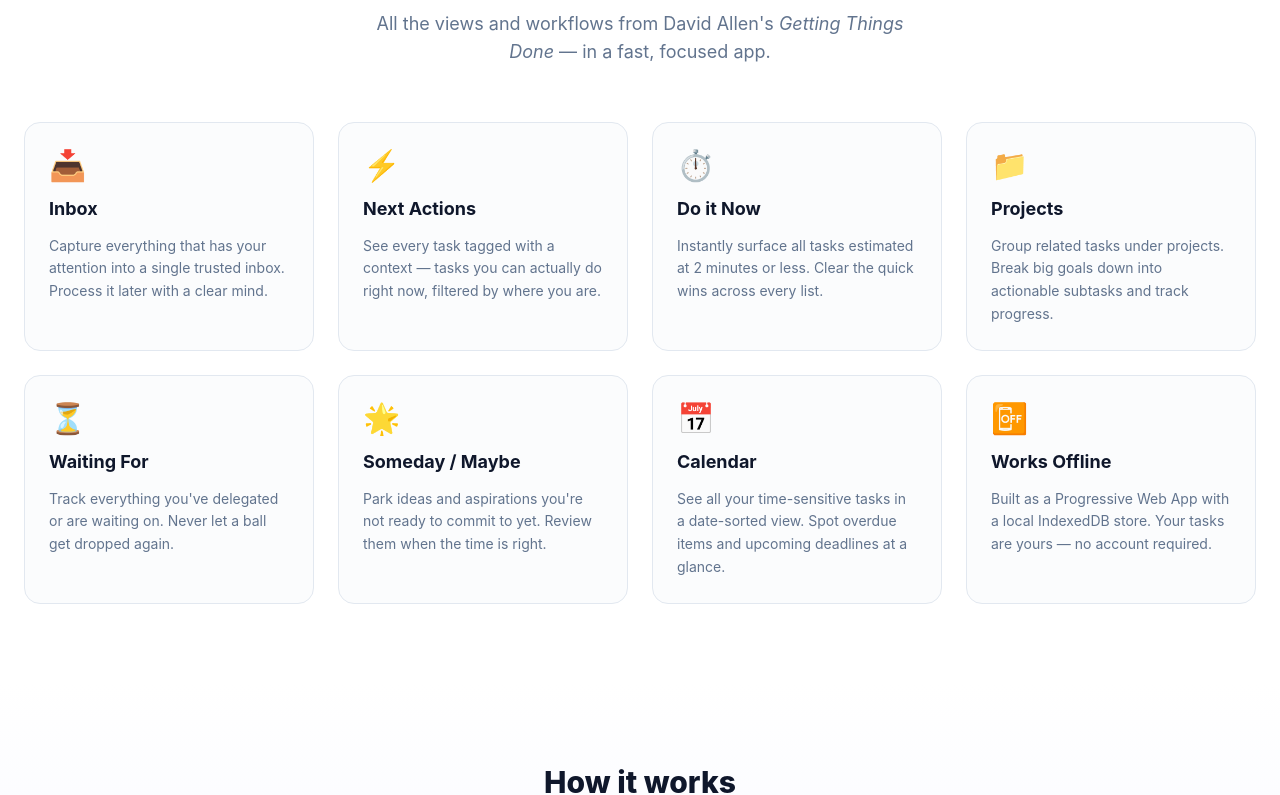
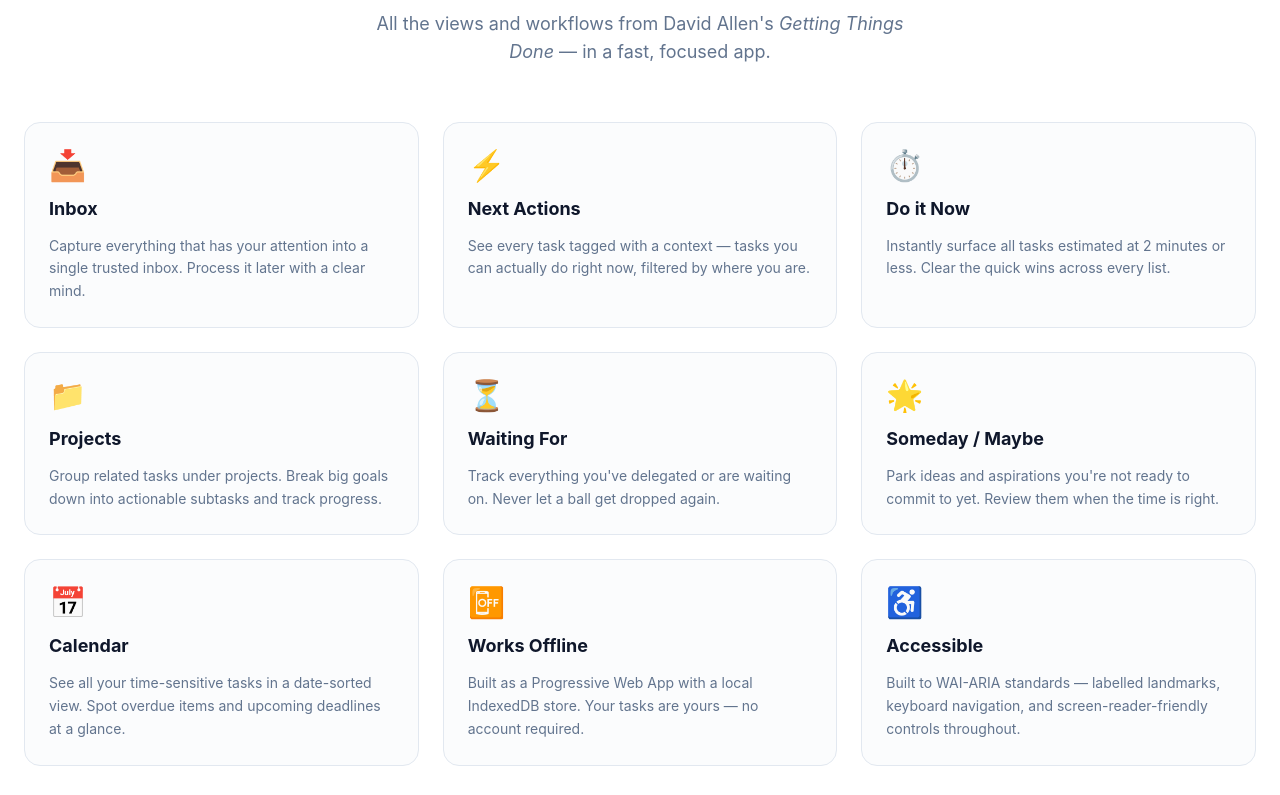
Before and after one commit to Bruno-366/GTD-app, a SvelteKit app: page / in a window 1280 px wide. Shown: the part 825-1620 px from the top of the page. Built offline with nearby package versions, Linux system fonts and the light colour scheme.

Commit message:
Update README and landing page: fix routes, add Accessibility and Testing sections, add accessible feature card
Agent-Logs-Url: https://github.com/Bruno-366/GTD-app/sessions/a2390544-c9fc-40b1-a86e-6423537cd7a7

Co-authored-by: Bruno-366 <81762173+Bruno-366@users.noreply.github.com>

```diff
--- a/src/routes/+page.svelte
+++ b/src/routes/+page.svelte
@@ -41,6 +41,11 @@
 			icon: '📴',
 			title: 'Works Offline',
 			description: 'Built as a Progressive Web App with a local IndexedDB store. Your tasks are yours — no account required.'
+		},
+		{
+			icon: '♿',
+			title: 'Accessible',
+			description: 'Built to WAI-ARIA standards — labelled landmarks, keyboard navigation, and screen-reader-friendly controls throughout.'
 		}
 	];
 </script>
@@ -116,7 +121,7 @@
 			<h2 class="text-3xl font-extrabold text-slate-900 mb-3">Everything the GTD method needs</h2>
 			<p class="text-slate-500 text-lg max-w-xl mx-auto">All the views and workflows from David Allen's <em>Getting Things Done</em> — in a fast, focused app.</p>
 		</div>
-		<div class="grid grid-cols-1 sm:grid-cols-2 lg:grid-cols-4 gap-6">
+		<div class="grid grid-cols-1 sm:grid-cols-2 lg:grid-cols-3 gap-6">
 			{#each features as feature}
 				<div class="flex flex-col gap-3 p-6 rounded-2xl border border-slate-200 hover:border-indigo-300 hover:shadow-md transition-all duration-200 bg-slate-50/50">
 					<span class="text-3xl">{feature.icon}</span>
```
Also changed, not shown: 1 other file (tests, documents, lock files or other folders).
